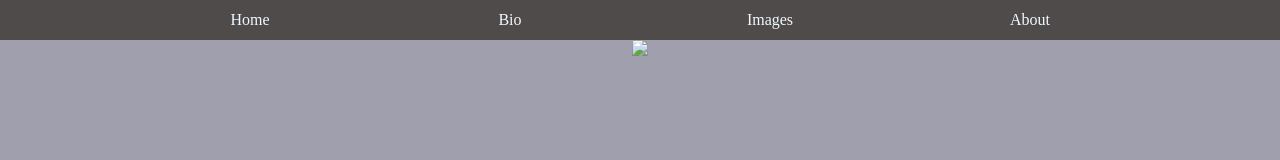
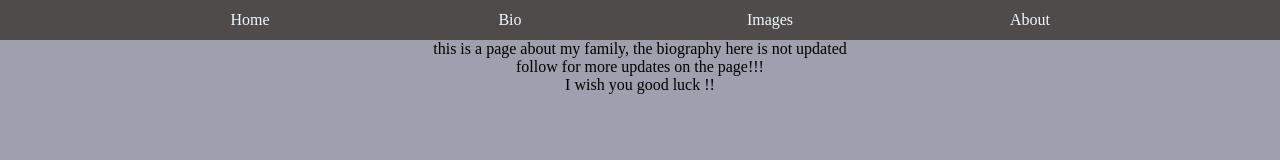
Before and after one commit to jkimgood12/cuoikhoa, a plain HTML site: page bio/index.html in a window 1280 px wide. Drawn offline with Linux system fonts and the light colour scheme.

Commit message:
dsadsa
dsadas

```diff
--- a/bio/index.html
+++ b/bio/index.html
@@ -5,7 +5,7 @@
     <meta http-equiv="X-UA-Compatible" content="IE=edge">
     <meta name="viewport" content="width=device-width, initial-scale=1.0">
     <link rel="stylesheet" href="stlee.css">
-    <title>Bio</title>
+    <title>Images</title>
 </head>
 <body style="background-color: rgb(159, 159, 173);">
     <div id="menu">
@@ -23,7 +23,9 @@
         </ul>
     </div>
     <center>
-        <img src="hftudbtr.png"
+        <p>this is a page about my family, the biography here is not updated </p>
+        <p>follow for more updates on the page!!!</p>
+        <p>I wish you good luck !!</p>
     </center>
 </body>
 </html>
```
